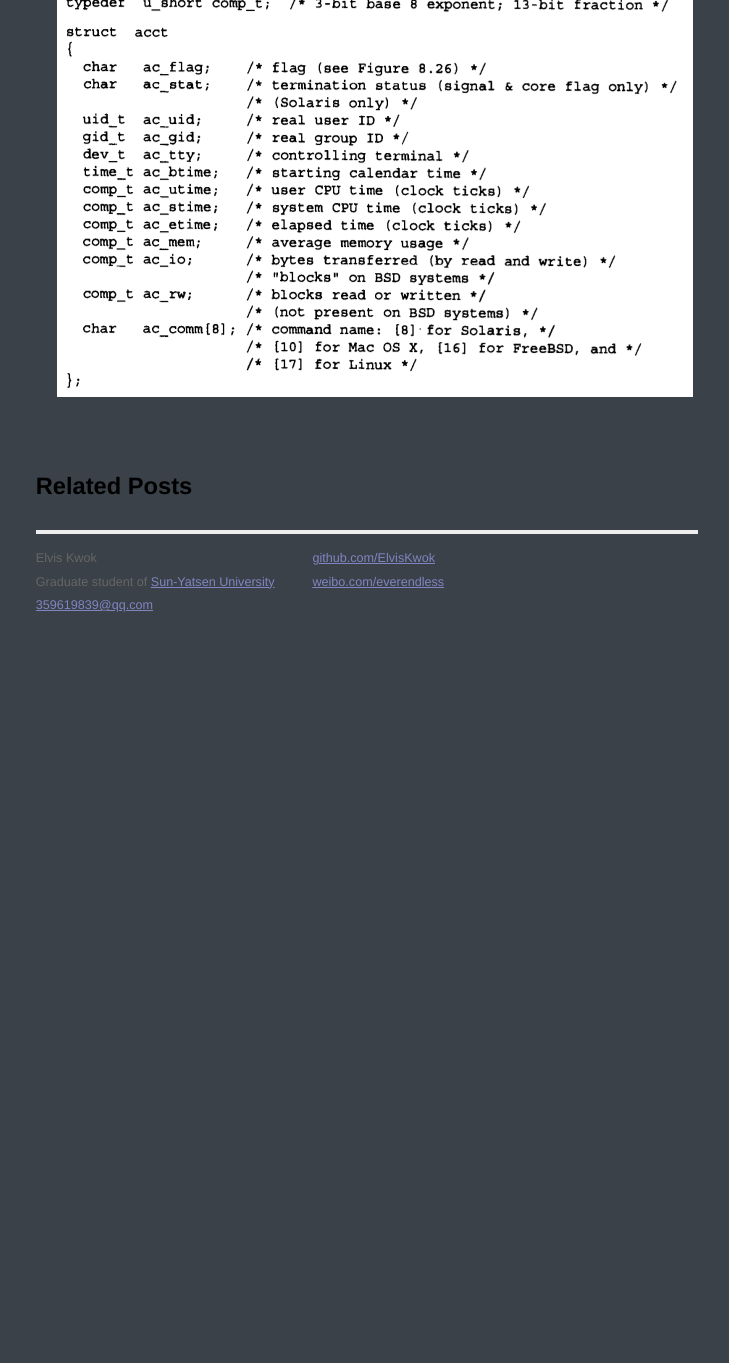
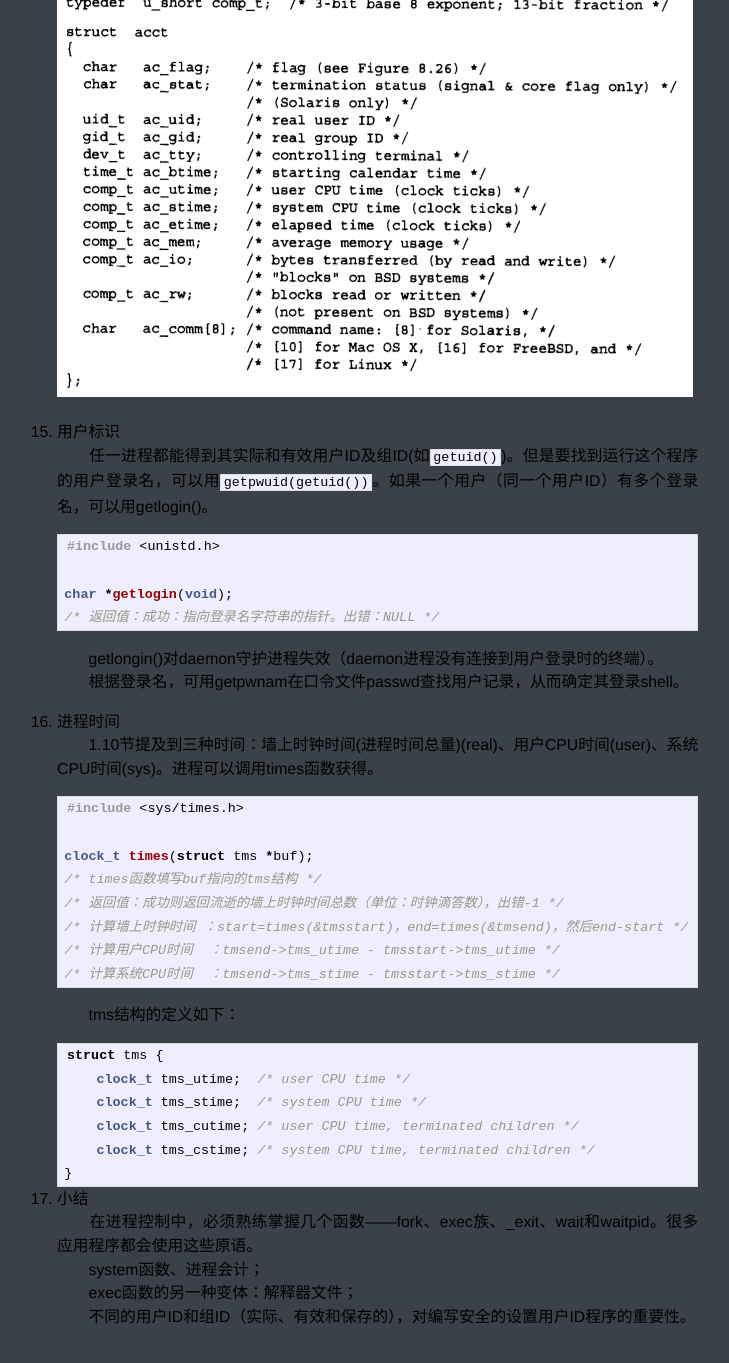
Before and after one commit to ElvisKwok/ElvisKwok.github.io, a Jekyll site: the page built from apue/2014-09-22-notes-of-apue-8.md, in a window 1280 px wide and 1400 px high, scrolled down 7821 px. Shown: the top 1363 px of the window, without its empty margins (273-1002 px from the left). Built offline with Jekyll 4.4.1, drawn with Linux system fonts in a browser that asks for light colours; Markdown is read by kramdown in place of the engine named in the settings; comment, search, counter and statistics services are not loaded; before the commit the page ends 8451 px from its top, so only the background shows below that.

Commit message:
finish 9.4

````diff
--- a/apue/2014-09-22-notes-of-apue-8.md
+++ b/apue/2014-09-22-notes-of-apue-8.md
@@ -243,6 +243,48 @@ title: Notes of APUE 8
 　　以下是会计记录的结构成员：
     ![img][8.14]
 
+15. 用户标识
+　　任一进程都能得到其实际和有效用户ID及组ID(如`getuid()`)。但是要找到运行这个程序的用户登录名，可以用`getpwuid(getuid())`。如果一个用户（同一个用户ID）有多个登录名，可以用getlogin()。
+
+    ```c
+    #include <unistd.h>
+
+    char *getlogin(void);
+    /* 返回值：成功：指向登录名字符串的指针。出错：NULL */
+    ```
+　　getlongin()对daemon守护进程失效（daemon进程没有连接到用户登录时的终端）。
+　　根据登录名，可用getpwnam在口令文件passwd查找用户记录，从而确定其登录shell。
+
+16. 进程时间
+　　1.10节提及到三种时间：墙上时钟时间(进程时间总量)(real)、用户CPU时间(user)、系统CPU时间(sys)。进程可以调用times函数获得。
+
+    ```c
+    #include <sys/times.h>
+
+    clock_t times(struct tms *buf);
+    /* times函数填写buf指向的tms结构 */
+    /* 返回值：成功则返回流逝的墙上时钟时间总数（单位：时钟滴答数），出错-1 */
+    /* 计算墙上时钟时间 ：start=times(&tmsstart)，end=times(&tmsend)，然后end-start */
+    /* 计算用户CPU时间  ：tmsend->tms_utime - tmsstart->tms_utime */
+    /* 计算系统CPU时间  ：tmsend->tms_stime - tmsstart->tms_stime */
+    ```
+　　tms结构的定义如下：
+
+    ```c
+    struct tms {
+        clock_t tms_utime;  /* user CPU time */
+        clock_t tms_stime;  /* system CPU time */
+        clock_t tms_cutime; /* user CPU time, terminated children */
+        clock_t tms_cstime; /* system CPU time, terminated children */
+    }
+    ```
+
+17. 小结
+　　在进程控制中，必须熟练掌握几个函数——fork、exec族、\_exit、wait和waitpid。很多应用程序都会使用这些原语。
+　　system函数、进程会计；
+　　exec函数的另一种变体：解释器文件；
+　　不同的用户ID和组ID（实际、有效和保存的），对编写安全的设置用户ID程序的重要性。
+
 <br>
 
 [返回主目录]: /2014/09/22/notes-of-apue.html
````
Also changed, not shown: _posts/2014-09-22-notes-of-apue.md (+2 -0 lines), apue/2014-09-22-notes-of-apue-9.md (added, +90 -0 lines), apue/2014-09-22-notes-of-apue-1.md (line endings or trailing spaces), images/apue/9.2.png (added), images/apue/9.3.png (added).
